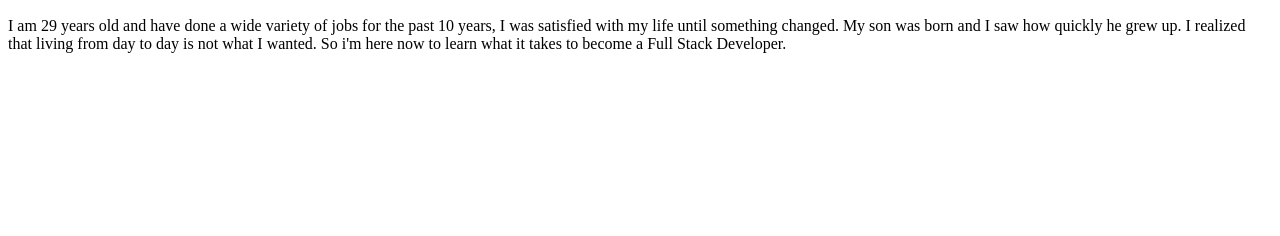
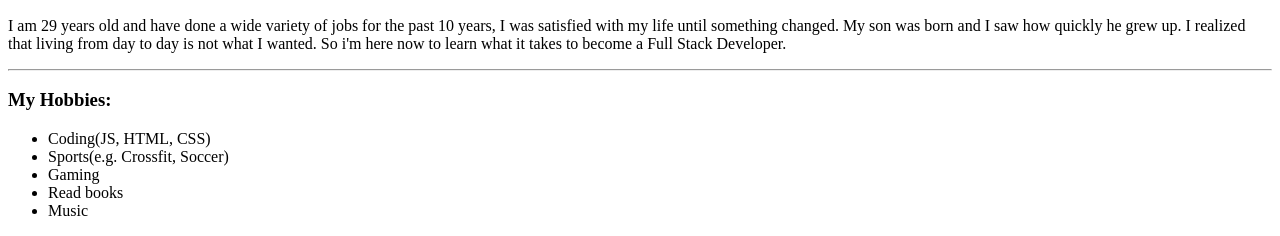
Before and after one commit to Kevinwey/personal-website, a plain HTML site: page index.html in a window 1280 px wide. Shown: the part 828-1064 px from the top of the page. Before the commit the page ends 897 px from the top, so only its background shows below. Drawn offline with Linux system fonts and the light colour scheme.

Commit message:
add Hobbies

```diff
--- a/index.html
+++ b/index.html
@@ -51,6 +51,17 @@
           takes to become a Full Stack Developer.
         </p>
       </article>
+      <hr />
+      <aside>
+        <h3>My Hobbies:</h3>
+        <ul>
+          <li>Coding(JS, HTML, CSS)</li>
+          <li>Sports(e.g. Crossfit, Soccer)</li>
+          <li>Gaming</li>
+          <li>Read books</li>
+          <li>Music</li>
+        </ul>
+      </aside>
     </main>
   </body>
 </html>
```
